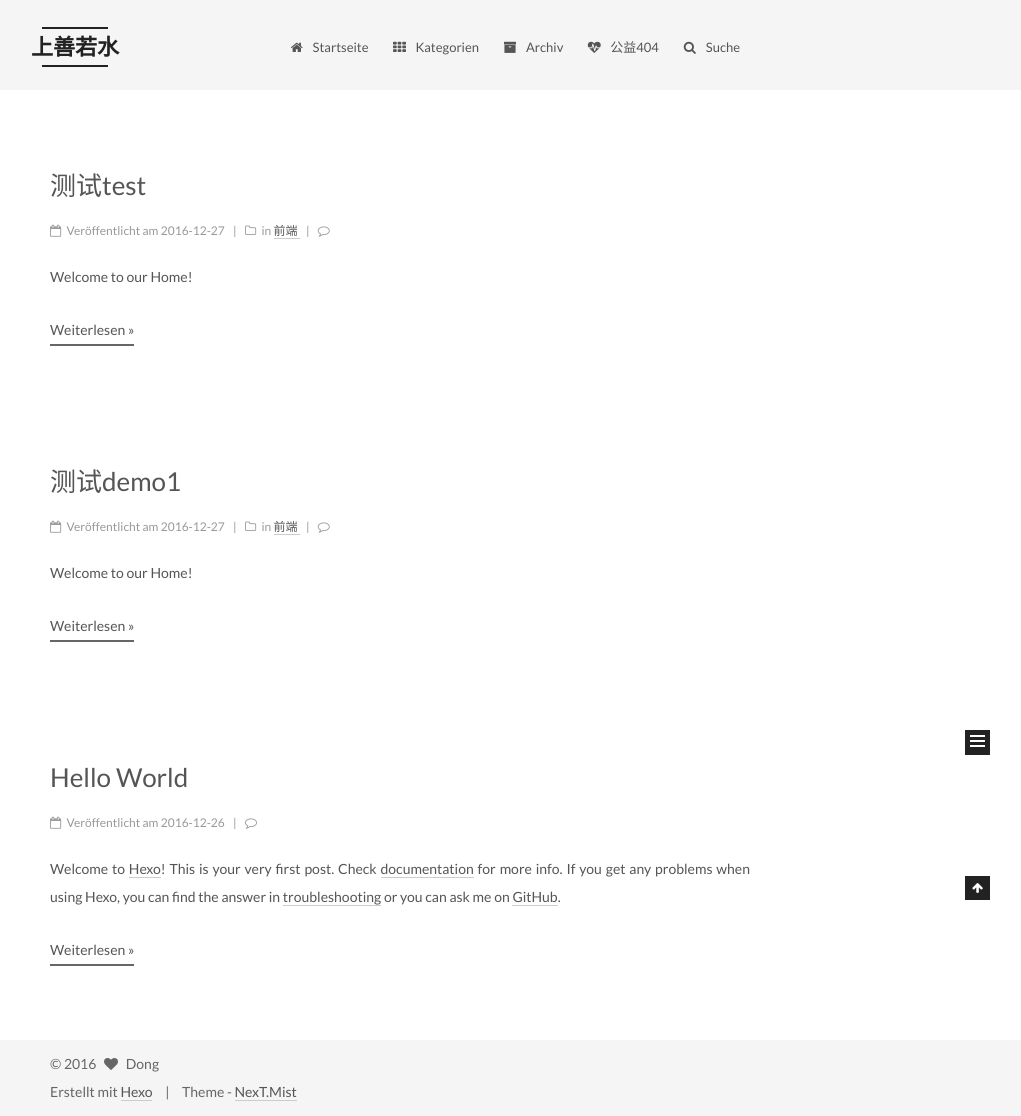
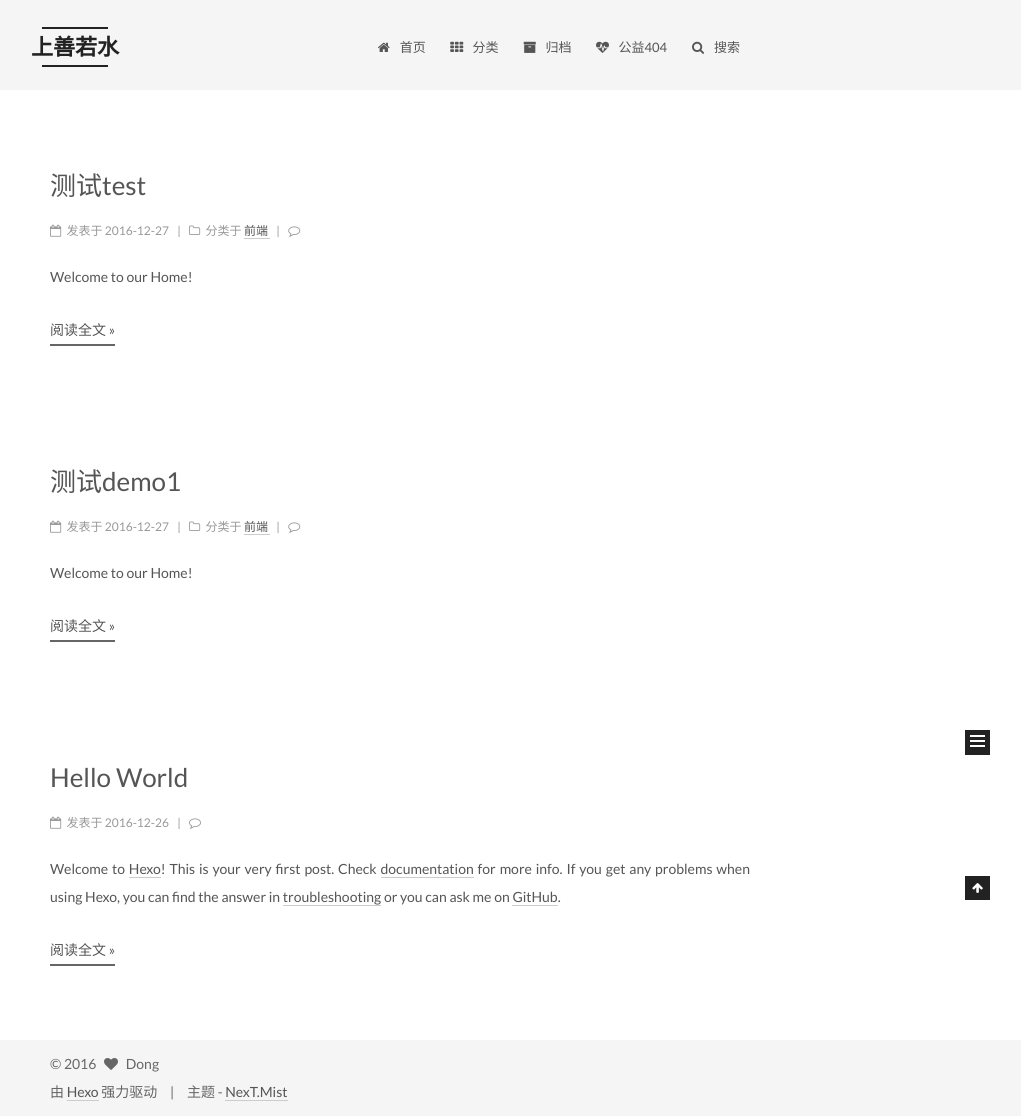
Before and after one commit to bDreams/bDreams.github.io, a plain HTML site: page index.html in a window 1280 px wide. Shown: the whole page, without its empty margins (240-1261 px from the left). Drawn offline with Linux system fonts and the light colour scheme; a script that the page names is missing.

Commit message:
Site updated: 2016-12-28 09:18:27

```diff
--- a/css/main.css
+++ b/css/main.css
@@ -1796,7 +1796,7 @@ pre .javascript .function {
   width: 4px;
   height: 4px;
   border-radius: 50%;
-  background: #ff9fb0;
+  background: #8acc18;
 }
 .links-of-blogroll {
   font-size: 13px;
--- a/index.html
+++ b/index.html
@@ -5,7 +5,7 @@
 
 
 
-<html class="theme-next mist use-motion" lang="zh-CN">
+<html class="theme-next mist use-motion" lang="zh-Hans">
 <head>
   <meta charset="UTF-8"/>
 <meta http-equiv="X-UA-Compatible" content="IE=edge" />
@@ -106,7 +106,7 @@
     motion: true,
     duoshuo: {
       userId: '0',
-      author: 'Author'
+      author: '博主'
     },
     algolia: {
       applicationID: '',
@@ -129,7 +129,7 @@
   <title> 上善若水 </title>
 </head>
 
-<body itemscope itemtype="http://schema.org/WebPage" lang="zh-CN">
+<body itemscope itemtype="http://schema.org/WebPage" lang="zh-Hans">
 
 
 
@@ -188,7 +188,7 @@
 
               <i class="menu-item-icon fa fa-fw fa-home"></i> <br />
 
-            Startseite
+            首页
           </a>
         </li>
 
@@ -198,7 +198,7 @@
 
               <i class="menu-item-icon fa fa-fw fa-th"></i> <br />
 
-            Kategorien
+            分类
           </a>
         </li>
 
@@ -208,7 +208,7 @@
 
               <i class="menu-item-icon fa fa-fw fa-archive"></i> <br />
 
-            Archiv
+            归档
           </a>
         </li>
 
@@ -231,7 +231,7 @@
 
               <i class="menu-item-icon fa fa-search fa-fw"></i> <br />
 
-            Suche
+            搜索
           </a>
         </li>
 
@@ -314,7 +314,7 @@
                 <i class="fa fa-calendar-o"></i>
               </span>
 
-                <span class="post-meta-item-text">Veröffentlicht am</span>
+                <span class="post-meta-item-text">发表于</span>
 
               <time title="Post created" itemprop="dateCreated datePublished" datetime="2016-12-27T10:29:53+08:00">
                 2016-12-27
@@ -335,7 +335,7 @@
                 <i class="fa fa-folder-o"></i>
               </span>
 
-                <span class="post-meta-item-text">in</span>
+                <span class="post-meta-item-text">分类于</span>
 
 
                 <span itemprop="about" itemscope itemtype="http://schema.org/Thing">
@@ -389,7 +389,7 @@
           <!--noindex-->
           <div class="post-more-link text-center">
             <a class="btn" href="/test.html#more" rel="contents">
-              Weiterlesen &raquo;
+              阅读全文 &raquo;
             </a>
           </div>
           <!--/noindex-->
@@ -469,7 +469,7 @@
                 <i class="fa fa-calendar-o"></i>
               </span>
 
-                <span class="post-meta-item-text">Veröffentlicht am</span>
+                <span class="post-meta-item-text">发表于</span>
 
               <time title="Post created" itemprop="dateCreated datePublished" datetime="2016-12-27T10:28:47+08:00">
                 2016-12-27
@@ -490,7 +490,7 @@
                 <i class="fa fa-folder-o"></i>
               </span>
 
-                <span class="post-meta-item-text">in</span>
+                <span class="post-meta-item-text">分类于</span>
 
 
                 <span itemprop="about" itemscope itemtype="http://schema.org/Thing">
@@ -544,7 +544,7 @@
           <!--noindex-->
           <div class="post-more-link text-center">
             <a class="btn" href="/demo.html#more" rel="contents">
-              Weiterlesen &raquo;
+              阅读全文 &raquo;
             </a>
           </div>
           <!--/noindex-->
@@ -624,7 +624,7 @@
                 <i class="fa fa-calendar-o"></i>
               </span>
 
-                <span class="post-meta-item-text">Veröffentlicht am</span>
+                <span class="post-meta-item-text">发表于</span>
 
               <time title="Post created" itemprop="dateCreated datePublished" datetime="2016-12-26T16:11:21+08:00">
                 2016-12-26
@@ -677,7 +677,7 @@
           <!--noindex-->
           <div class="post-more-link text-center">
             <a class="btn" href="/hello-world.html#more" rel="contents">
-              Weiterlesen &raquo;
+              阅读全文 &raquo;
             </a>
           </div>
           <!--/noindex-->
@@ -752,7 +752,7 @@
             <div class="site-state-item site-state-posts">
               <a href="/archives">
                 <span class="site-state-item-count">3</span>
-                <span class="site-state-item-name">Artikel</span>
+                <span class="site-state-item-name">日志</span>
               </a>
             </div>
 
@@ -761,7 +761,7 @@
             <div class="site-state-item site-state-categories">
               <a href="/categories">
                 <span class="site-state-item-count">1</span>
-                <span class="site-state-item-name">Kategorien</span>
+                <span class="site-state-item-name">分类</span>
               </a>
             </div>
 
@@ -831,11 +831,11 @@
 
 
 <div class="powered-by">
-  Erstellt mit  <a class="theme-link" href="https://hexo.io">Hexo</a>
+  由 <a class="theme-link" href="https://hexo.io">Hexo</a> 强力驱动
 </div>
 
 <div class="theme-info">
-  Theme -
+  主题 -
   <a class="theme-link" href="https://github.com/iissnan/hexo-theme-next">
     NexT.Mist
   </a>
```
Also changed, not shown: 404.html (+11 -11 lines), archives/2016/12/index.html (+13 -13 lines), archives/2016/index.html (+13 -13 lines), archives/index.html (+13 -13 lines), categories/index.html (+12 -12 lines), categories/前端/index.html (+13 -13 lines), demo.html (+15 -15 lines), hello-world.html (+14 -14 lines), test.html (+15 -15 lines).
